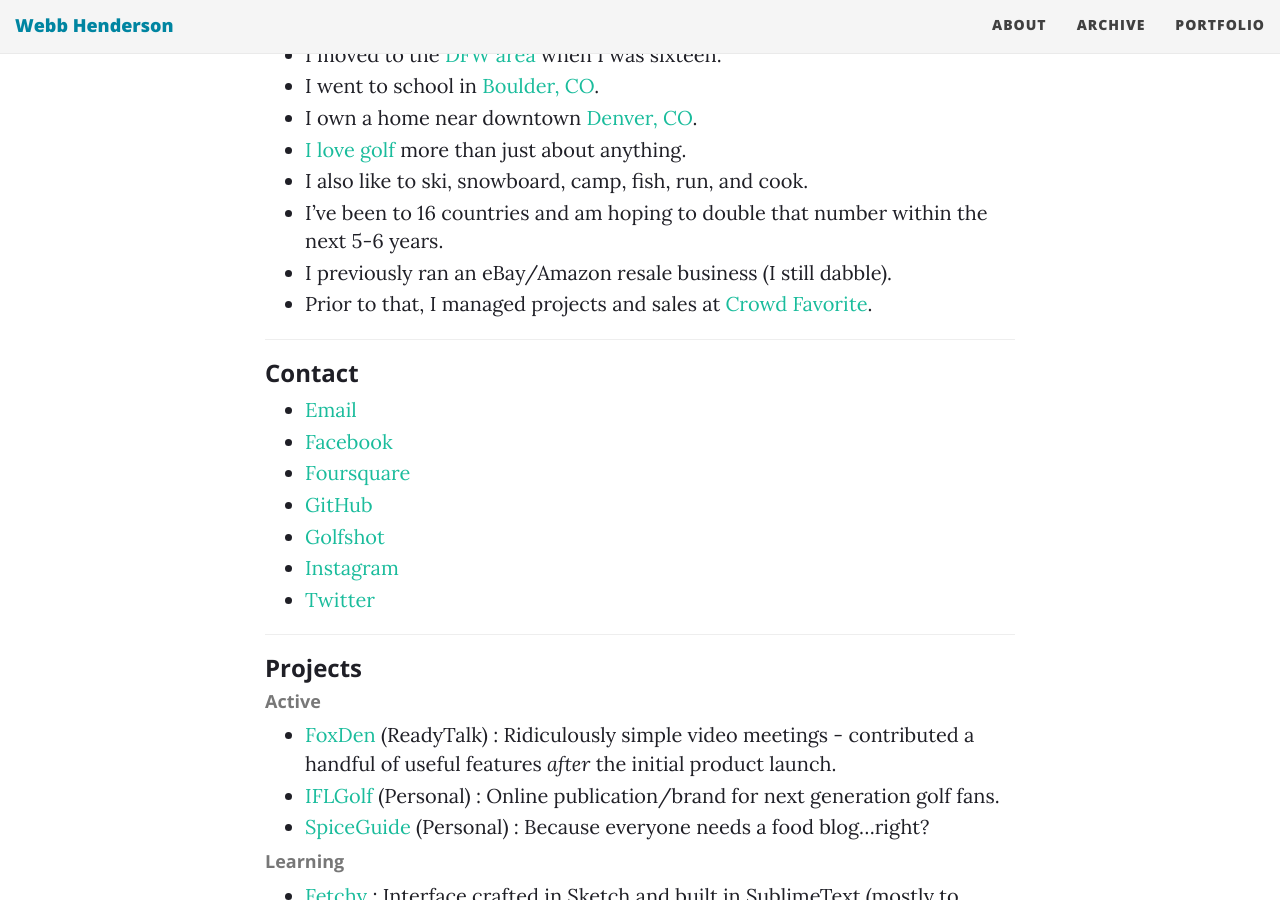
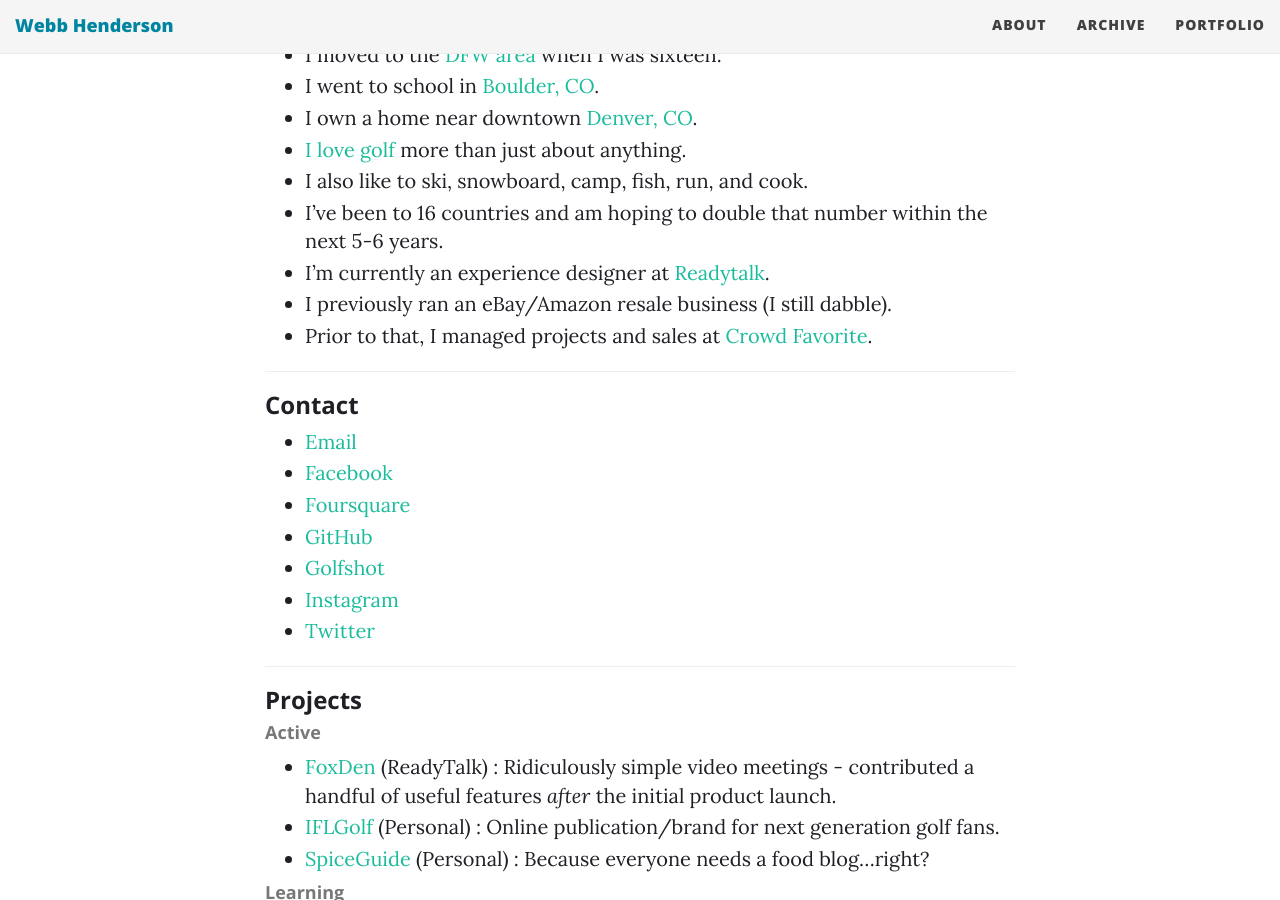
Before and after one commit to emerywebster/emerywebster.github.io, a Jekyll site: the page built from about.md, in a window 1280 px wide and 900 px high, scrolled down 753 px. Built offline with Jekyll 4.4.1, drawn with Linux system fonts in a browser that asks for light colours; nearby versions of some CDN libraries.

Commit message:
more about stuff srsly

```diff
--- a/about.md
+++ b/about.md
@@ -29,6 +29,7 @@ I also like connecting with new people...so please feel free to [give me a shout
 - [I love golf](http://ifl.golf) more than just about anything.
 - I also like to ski, snowboard, camp, fish, run, and cook.
 - I've been to 16 countries and am hoping to double that number within the next 5-6 years.
+- I'm currently an experience designer at [Readytalk](http://readytalk.com).
 - I previously ran an eBay/Amazon resale business (I still dabble).
 - Prior to that, I managed projects and sales at [Crowd Favorite](http://crowdfavorite.com).
 
```
